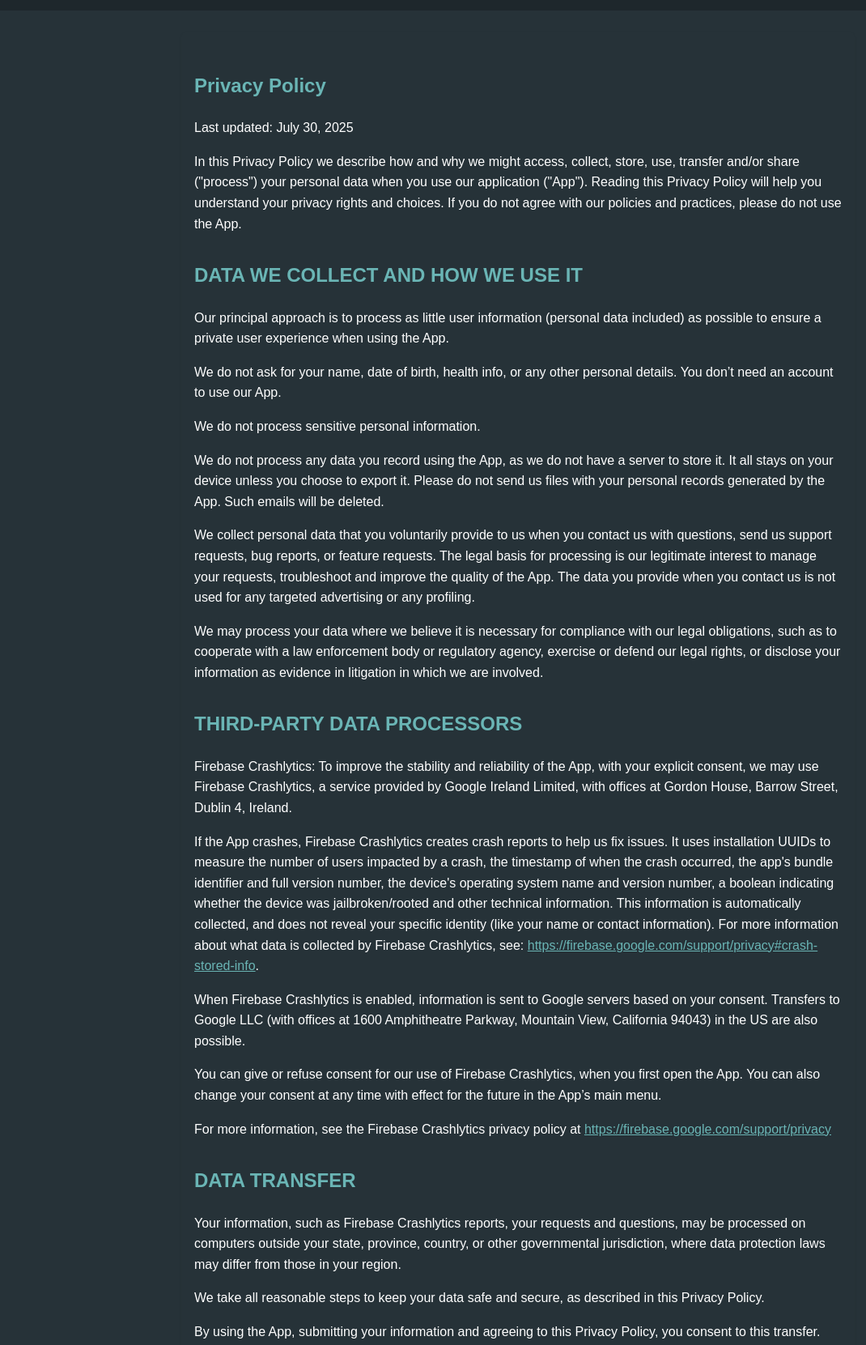
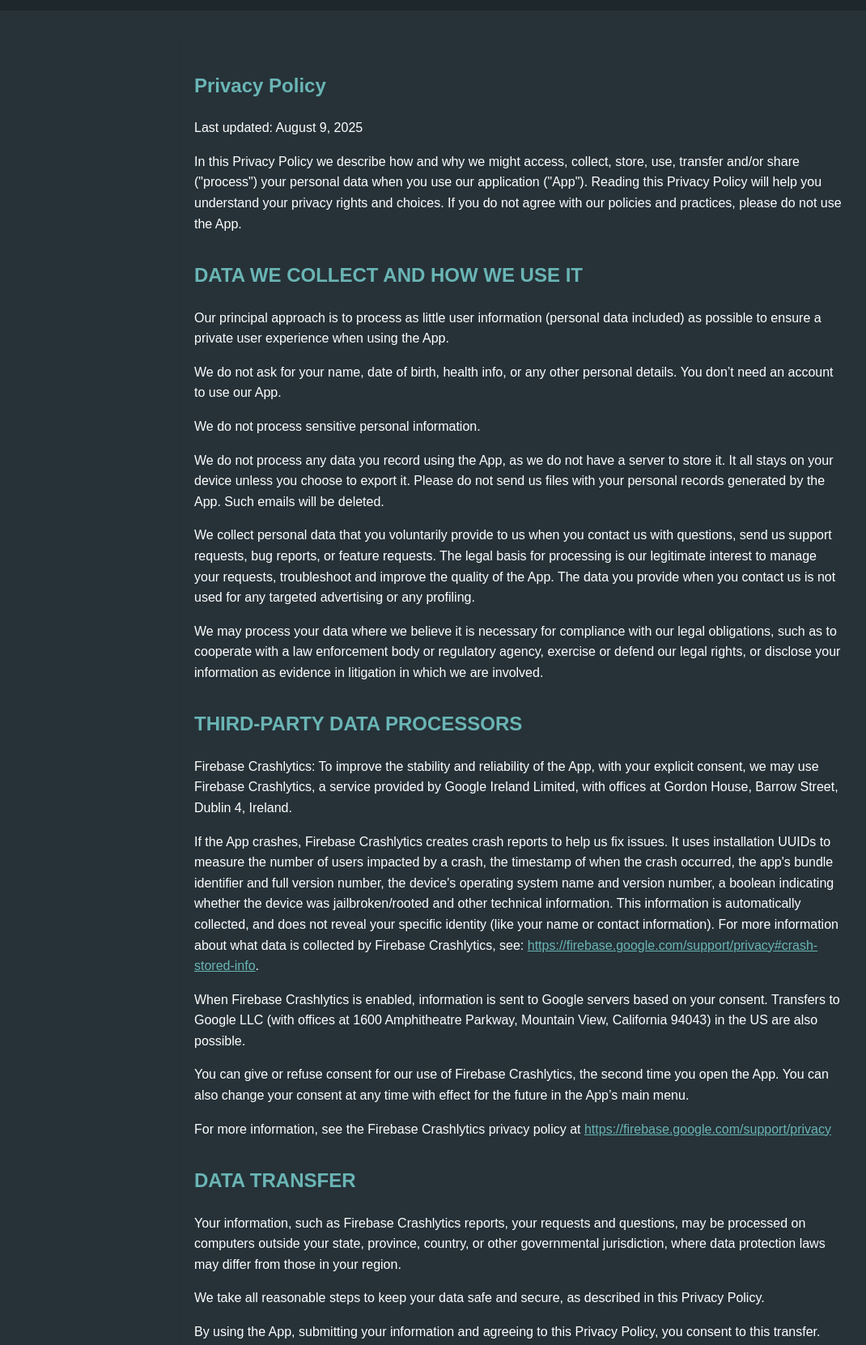
Before and after one commit to gutminders/outputs-app, a plain HTML site: page privacy.html in a window 1280 px wide. Shown: the part 57-1718 px from the top of the page at 81% size, without its empty margins (0-1070 px from the left). Drawn offline with Linux system fonts and the light colour scheme.

Commit message:
Update privacy.html

```diff
--- a/privacy.html
+++ b/privacy.html
@@ -83,7 +83,7 @@
 
   <main>
 <h2 id="privacy-policy">Privacy Policy</h2>
-<p>Last updated: July 30, 2025</p>
+<p>Last updated: August 9, 2025</p>
 <p>In this Privacy Policy we describe how and why we might access, collect, store, use, transfer and/or share (&quot;process&quot;) your personal data when you use our application (&quot;App&quot;). Reading this Privacy Policy will help you understand your privacy rights and choices. If you do not agree with our policies and practices, please do not use the App.</p>
 
 <h2 id="data-we-collect-and-how-we-use-it">DATA WE COLLECT AND HOW WE USE IT</h2>
@@ -98,7 +98,7 @@
 <p>Firebase Crashlytics: To improve the stability and reliability of the App, with your explicit consent, we may use Firebase Crashlytics, a service provided by Google Ireland Limited, with offices at Gordon House, Barrow Street, Dublin 4, Ireland. </p>
 <p>If the App crashes, Firebase Crashlytics creates crash reports to help us fix issues. It uses installation UUIDs to measure the number of users impacted by a crash, the timestamp of when the crash occurred, the app&#39;s bundle identifier and full version number, the device&#39;s operating system name and version number, a boolean indicating whether the device was jailbroken/rooted and other technical information. This information is automatically collected, and does not reveal your specific identity (like your name or contact information). For more information about what data is collected by Firebase Crashlytics, see: <a href="https://firebase.google.com/support/privacy#crash-stored-info">https://firebase.google.com/support/privacy#crash-stored-info</a>.</p>
 <p>When Firebase Crashlytics is enabled, information is sent to Google servers based on your consent. Transfers to Google LLC (with offices at 1600 Amphitheatre Parkway, Mountain View, California 94043) in the US are also possible. </p>
-<p>You can give or refuse consent for our use of Firebase Crashlytics, when you first open the App. You can also change your consent at any time with effect for the future in the App’s main menu.</p>
+<p>You can give or refuse consent for our use of Firebase Crashlytics, the second time you open the App. You can also change your consent at any time with effect for the future in the App’s main menu.</p>
 <p>For more information, see the Firebase Crashlytics privacy policy at <a href="https://firebase.google.com/support/privacy">https://firebase.google.com/support/privacy</a> </p>
 
 <h2 id="data-transfer">DATA TRANSFER</h2>
```
